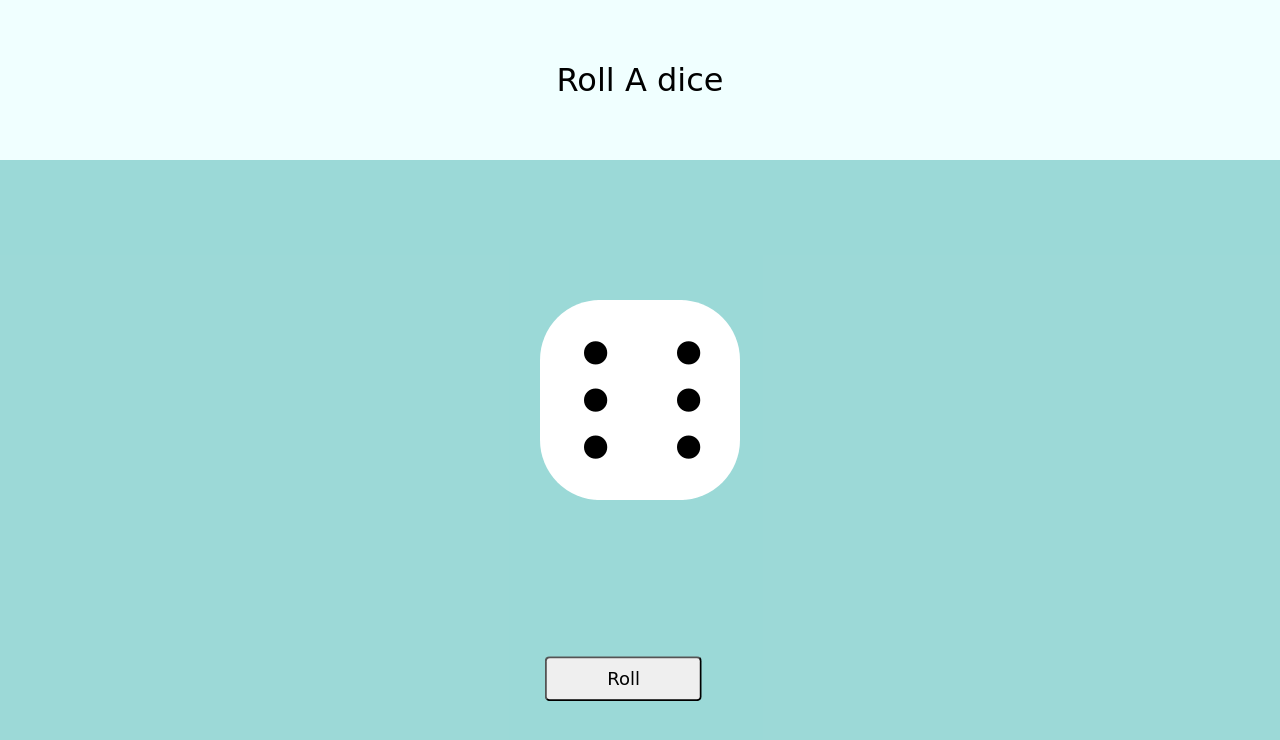
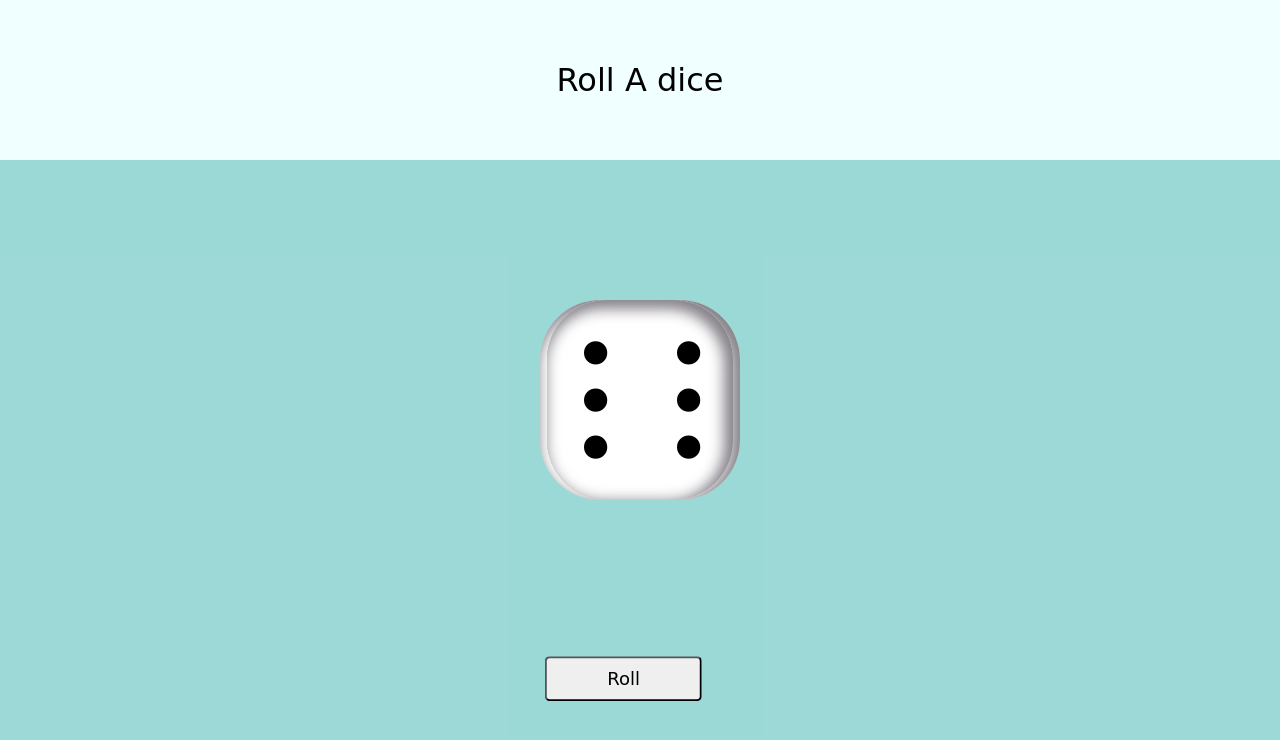
Before and after one commit to kevalGothi/rollAdice, a plain HTML site: page index.html in a window 1280 px wide. Drawn offline with Linux system fonts and the light colour scheme.

Commit message:
Update style.css

```diff
--- a/style.css
+++ b/style.css
@@ -48,6 +48,7 @@ html, body{
     font-size: 80px;
     font-family: cursive;
     border-radius: 60px;
+    box-shadow: inset 5px 5px 14px 4px #322c3798;
 }
 .btn{
     /* align-items: flex-end; */
```
